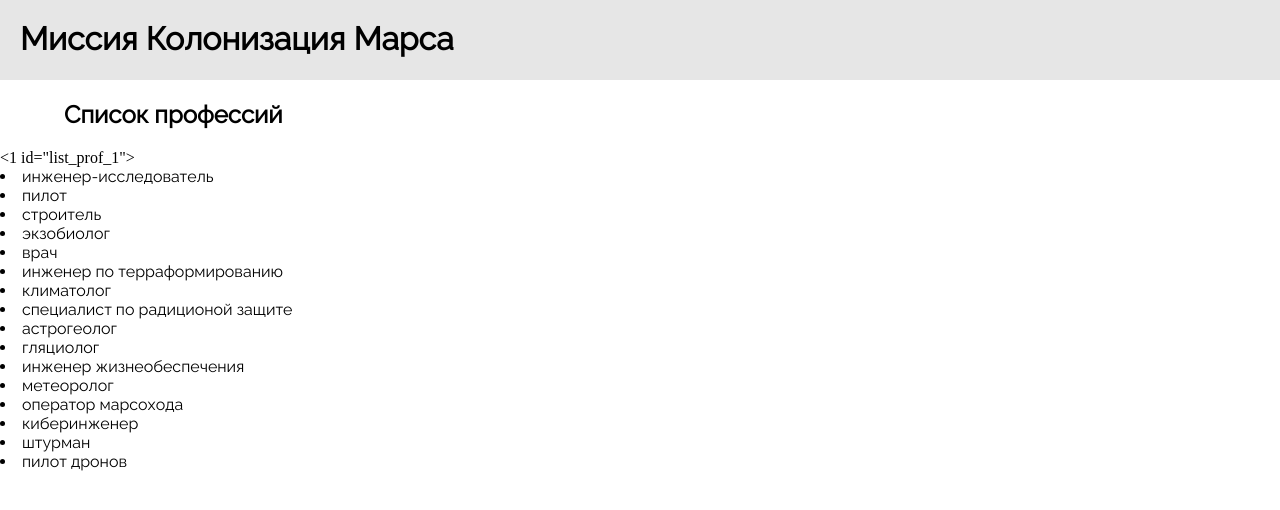
After one commit to S4YroNz/Flask_classwork, a Flask app: page /list_prof/1 in a window 1280 px wide. The commit adds this page. Shown: the top 510 px of the page. Run offline with Flask 2, Linux system fonts and the light colour scheme.

Commit message:
Список профессий

```diff
--- a/main.py
+++ b/main.py
@@ -14,6 +14,27 @@ def index():
 @app.route('/training/<prof>')
 def training(prof):
     return render_template('training.html', prof=prof)
+
+
+@app.route('/list_prof/<list_type>')
+def list_prof(list_type):
+    list_prof = ['инженер-исследователь',
+                 'пилот',
+                 'строитель',
+                 'экзобиолог',
+                 'врач',
+                 'инженер по терраформированию',
+                 'климатолог',
+                 'специалист по радиционой защите',
+                 'астрогеолог',
+                 'гляциолог',
+                 'инженер жизнеобеспечения',
+                 'метеоролог',
+                 'оператор марсохода',
+                 'киберинженер',
+                 'штурман',
+                 'пилот дронов']
+    return render_template('list_prof.html', list_type=list_type, list_prof=list_prof)
 
 
 @app.route('/promotion')
--- a/static/css/style.css
+++ b/static/css/style.css
@@ -46,3 +46,22 @@ body {
     display:block;
     margin:auto;
 }
+#list_prof_h2 {
+    text-align:left;
+    font-weight: bold;
+    padding-left: 5%;
+}
+#list_prof_ol{
+    padding-left: 5%;
+}
+
+#list_prof_ul{
+    padding-left: 5%;
+}
+
+li{
+    color:black;
+    font-family: "Nunito", sans-serif;
+    font-family: "Raleway", sans-serif;
+
+}
--- /dev/null
+++ b/templates/list_prof.html
@@ -0,0 +1,13 @@
+{% extends "base.html" %}
+
+{% block content %}
+<h2 id="list_prof_h2">Список профессий</h2>
+<{{list_type}} id="list_prof_{{list_type}}">
+{% for prof in list_prof %}
+<li>{{prof}}</li>
+{% endfor %}
+
+
+</{{list_type}}>
+
+{% endblock %}
```
